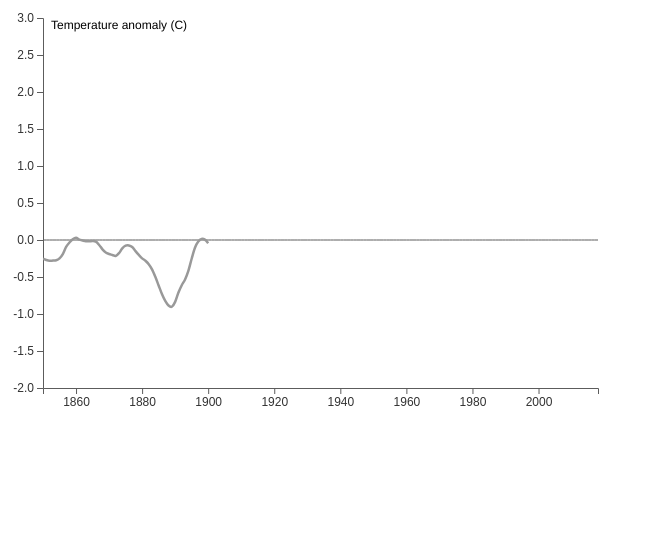
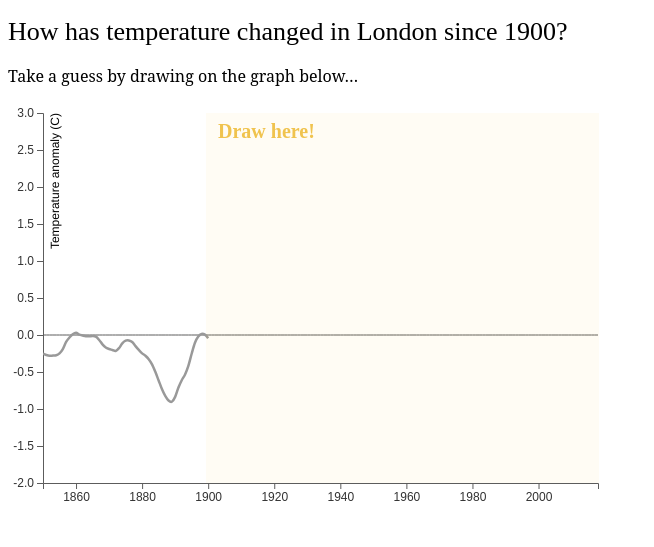
Before and after one commit to rospearce/graph-guess, a plain HTML site: page index.html in a window 1280 px wide. Shown: the whole page, without its empty margins (0-654 px from the left). Drawn offline with nearby package versions, Linux system fonts and the light colour scheme.

Commit message:
Improve style

```diff
--- a/css/style.css
+++ b/css/style.css
@@ -18,13 +18,14 @@ body {
 }
 
 #myCanvas {
-    width: 560px;
+    width: 393px;
     height: 370px;
     position: absolute;
     margin-top: 10px;
     margin-bottom: 20px;
-    margin-left: 35px;
+    margin-left: 198px;
     margin-right: 10px;
+    background: rgba(239, 198, 48, 0.05)
 }
 
 .chart {
@@ -47,7 +48,7 @@ body {
 
 .line2 {
     fill: none;
-    stroke: red;
+    stroke: #2f8fce;
     stroke-width: 2.5px;
 }
 
@@ -72,3 +73,20 @@ body {
 .axis text{
     fill: #333333;
 }
+
+.instructions {
+    fill: #EFC350;
+    font-size: 20px;
+    font-family: "PT Sans", "sans-serif";
+    font-weight: bold;
+}
+
+h1 {
+    font-family: "PT Sans Narrow", "sans-serif";
+    font-weight: normal;
+    font-size: 26px;
+}
+
+p {
+    font-family: "PT Serif", "serif";
+}
--- a/index.html
+++ b/index.html
@@ -6,11 +6,10 @@
     <!-- Load the Paper.js library -->
     <script type="text/javascript" src="js/paper-full.min.js"></script>
     <script src="//d3js.org/d3.v4.min.js"></script>
-    <!-- Load external PaperScript and associate it with myCanvas -->
-    <script type="text/paperscript" src="js/script.js" canvas="myCanvas">
-</script>
 </head>
 <body>
+    <h1>How has temperature changed in London since 1900?</h1>
+    <p>Take a guess by drawing on the graph below…</p>
     <div id="wrapper">
         <div id="chart-wrapper">
             <div id="myChart" class="chart"></div>
@@ -21,6 +20,7 @@
             <button class="btn show" onclick="updateChart()">Show</button>
         </div>
     </div>
+    <script type="text/paperscript" src="js/script.js" canvas="myCanvas"></script>
     <script src="js/charts.js"></script>
 </body>
 </html>
--- a/js/charts.js
+++ b/js/charts.js
@@ -77,12 +77,21 @@ function drawChart() {
 
         svg.append("text")
         .attr("class", "axis label")
-        // .attr("transform", "rotate(-90)")
-        .attr("y", 5)
-        .attr("x", 8)
+        .attr("transform", "rotate(-90)")
+        .attr("y", 10)
+        .attr("x", 0)
+        .attr("dy", ".5em")
+        .style("text-anchor", "end")
+        .text("Temperature anomaly (C)");
+
+        // add draw text
+        svg.append("text")
+        .attr("class", "instructions")
+        .attr("y", 15)
+        .attr("x", 175)
         .attr("dy", ".5em")
         .style("text-anchor", "start")
-        .text("Temperature anomaly (C)");
+        .text("Draw here!");
 
         svg.append("clipPath")
         .attr("id", "graph-clip")
@@ -142,22 +151,16 @@ function updateChart() {
         .attr("class", "line2")
         .attr("clip-path","url(#graph-clip)")
         .attr("d", line2)
-        .call(transition);;
-
-        // let lines2 = svg.append('g')
-        // .attr('class', 'lines2');
-
-        // lines2.selectAll('.line-group')
-        // .data([data]).enter()
-        // .append('g')
-        // .attr('class', 'line-group')
-        // .append('path')
-        // .attr('class', 'line2')
-        // .attr("d", function(d) { return line2(d.values); })
-        // // .style('stroke', "#f3f3f3")
-        // .call(transition);
-
+        .call(transition);
 
     })
 
 }
+
+function resetChart() {
+
+    svg.selectAll(".line2").exit().remove();
+
+    removeUserPath();
+
+}
--- a/js/script.js
+++ b/js/script.js
@@ -45,8 +45,8 @@ function firstMouseDown() {
 	};
     userPath = new Path();
     // make sure that it starts where the other line ends
-    userPath.add(new Point(165, 225));
-    userPath.strokeColor = '#2f8fce';
+    userPath.add(new Point(0, 225));
+    userPath.strokeColor = '#EFC530';
     userPath.strokeWidth = 2;
     userPath.strokeCap = 'round';
     userPath.fullySelected = true;
@@ -94,3 +94,7 @@ function firstMouseUp () {
 function otherMouseUp () {
 
 }
+
+function removeUserPath() {
+    userPath.remove();
+}
```
